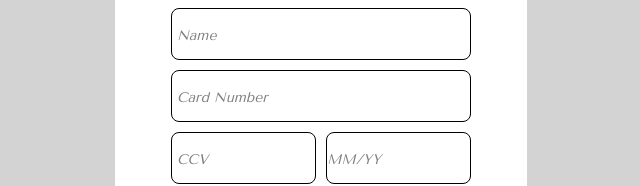
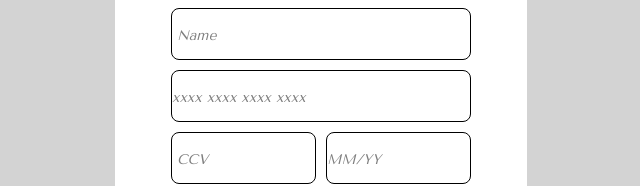
Before and after one commit to expeditus303/projeto15-digital_delights-front, a React (Create React App) app: page /payment-method in a window 1280 px wide. Shown: the part 361-547 px from the top of the page, without its empty margins (319-959 px from the left). Built offline with nearby package versions, Linux system fonts and the light colour scheme; no server answers.

Commit message:
feat: success

```diff
--- a/src/App.js
+++ b/src/App.js
@@ -14,6 +14,7 @@ import ProductPage from './pages/ProductPage/ProductPage';
 
 function App() {
   const [user, setUser] = useState(sessionStorage.getItem("tokenLocal"));
+  const [userName, setUserName] = useState("");
   const [selectedProductBeforeLogin, setSelectedProductBeforeLogin] = useState(undefined)
   const [paymentInfo, setPaymentInfo] = useState(undefined)
 
@@ -30,12 +31,12 @@ function App() {
       <UserContext.Provider value={{ user, setUser }}>
         <Routes>
           <Route path="/sign-up" element={<SignUpPage />} />
-          <Route path="/sign-in" element={<SignInPage selectedProductBeforeLogin={selectedProductBeforeLogin}/>} />
+          <Route path="/sign-in" element={<SignInPage selectedProductBeforeLogin={selectedProductBeforeLogin} setUserName={setUserName}/>} />
           <Route path="/" element={<HomePage listProducts={listProducts}/>} />
           <Route path="/product/:id" element={<ProductPage listProducts={listProducts} setListProducts={setListProducts} setSelectedProductBeforeLogin={setSelectedProductBeforeLogin}/>} />
           <Route path="/cart" element={<CartPage listProducts={listProducts}/>} />
           <Route path='/payment-method' element={<PaymentPage paymentInfo={paymentInfo} setPaymentInfo={setPaymentInfo}  />} />
-          <Route path="/checkout" element={<CheckOutPage paymentInfo={paymentInfo} listProducts={listProducts} />} />
+          <Route path="/checkout" element={<CheckOutPage paymentInfo={paymentInfo} listProducts={listProducts} userName={userName}/>} />
         </Routes>
       </UserContext.Provider>
     </BrowserRouter>
--- a/src/pages/HomePage/HomePage.js
+++ b/src/pages/HomePage/HomePage.js
@@ -14,13 +14,13 @@ export default function HomePage({ listProducts }) {
     const [search, setSearch] = useState(false);
     const filteredProducts = useMemo(() => {
         return listProducts?.filter(product => product.title.toLowerCase().includes(query.toLowerCase()))
-    }, [query])
+    }, [query, listProducts])
 
     function handleChange(e) {
         setQuery(e.target.value);
     }
 
-    if (listProducts === undefined) return <Loading></Loading>
+    if (filteredProducts === undefined) return <Loading></Loading>
     return (
         <>
 
--- a/src/pages/PaymentPage/PaymentPage.js
+++ b/src/pages/PaymentPage/PaymentPage.js
@@ -112,8 +112,12 @@ import {
               <input
                 id="cardNumber"
                 type="number"
+                inputMode="numeric"
+                pattern="[0-9\s]{13,16}"
+                autoComplete="cc-number"
+                maxLength="16"
+                placeholder="xxxx xxxx xxxx xxxx"
                 value={form.cardNumber}
-                placeholder=" Card Number"
                 onChange={handleForm}
                 required
               />
--- a/src/pages/SignInPage/SignInPage.js
+++ b/src/pages/SignInPage/SignInPage.js
@@ -4,7 +4,7 @@ import { Link, useNavigate } from "react-router-dom";
 import { UserContext } from "../../context/UserContext";
 import { FormContainer, SignInContainer, TextContainer, Title } from "./SignInCss";
 
-export default function SignInPage({ selectedProductBeforeLogin }) {
+export default function SignInPage({ selectedProductBeforeLogin, setUserName}) {
   const { setUser } = useContext(UserContext);
 
   const [email, setEmail] = useState("");
@@ -32,6 +32,7 @@ export default function SignInPage({ selectedProductBeforeLogin }) {
   }
 
   function success(promisse) {
+    setUserName(promisse.data.name)
     setUser(promisse.data.token);
     sessionStorage.setItem("tokenLocal", promisse.data.token)
 
```
